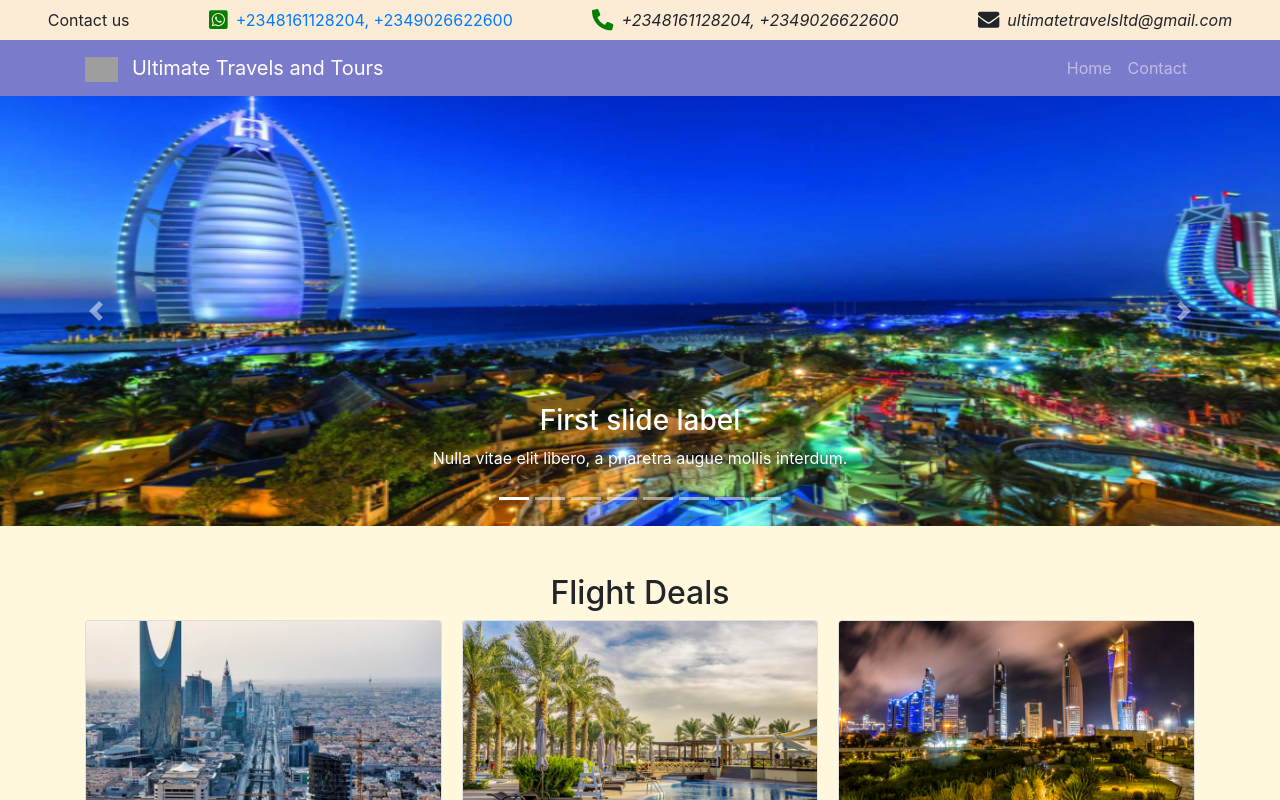
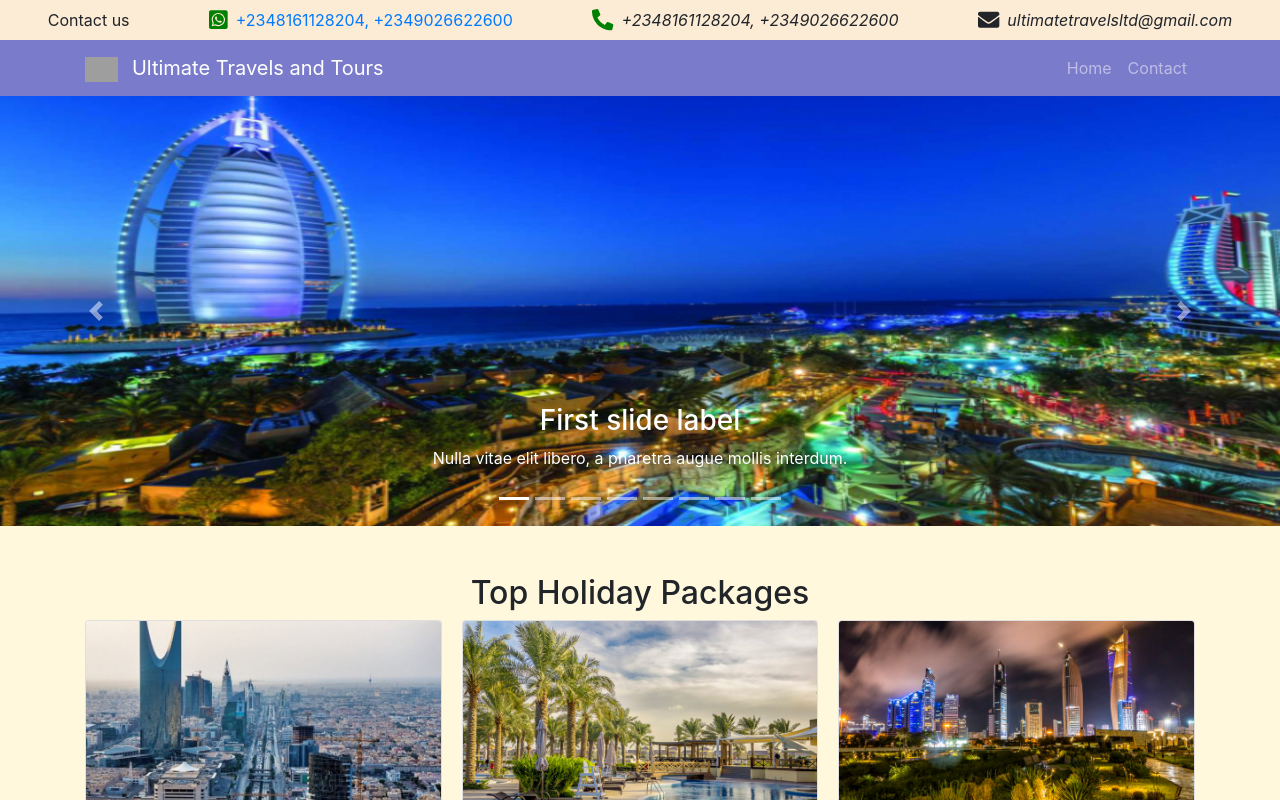
Before and after one commit to chidinma-godwin/ultimate-travels, a React (Create React App) app: page / in a window 1280 px wide. Shown: the top 800 px of the page. Built offline with nearby package versions, Linux system fonts and the light colour scheme; grey boxes are pictures that could not be loaded.

Commit message:
Rename the FlightDeals component

```diff
--- a/src/components/home/FlightDeals.js
+++ b/src/components/home/HolidayPackages.js
@@ -1,7 +1,7 @@
 import React from "react";
 import { Card, Button, CardColumns } from "react-bootstrap";
 
-const FlightDeals = (props) => {
+const HolidayPackages = (props) => {
   const { deals } = props;
   const dealList = deals.map(deal => {
     const city = deal.city;
@@ -25,4 +25,4 @@ const FlightDeals = (props) => {
   )
 };
 
-export default FlightDeals;
+export default HolidayPackages;
--- a/src/components/home/Home.js
+++ b/src/components/home/Home.js
@@ -1,6 +1,6 @@
 import React from 'react';
 import MainImage from './MainImage';
-import FlightDeals from './FlightDeals';
+import HolidayPackages from './HolidayPackages';
 
 const Home = (props)=> {
     const {deals} = props;
@@ -10,8 +10,8 @@ const Home = (props)=> {
             <br />
             <br />
             <div className="container">
-            <h2 className="text-center">Flight Deals</h2>
-            <FlightDeals deals={deals}/>
+            <h2 className="text-center">Top Holiday Packages</h2>
+            <HolidayPackages deals={deals}/>
             </div>
         </React.Fragment>
     )
```
